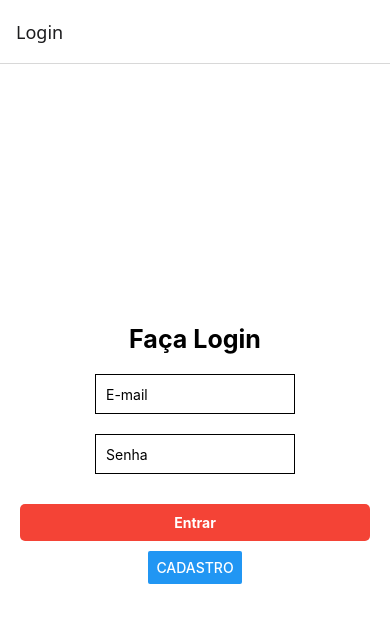
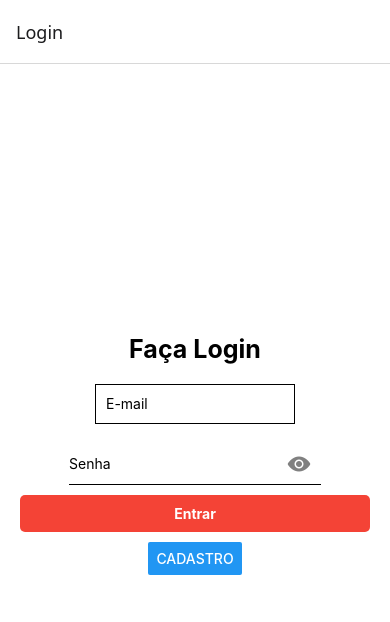
Before and after one commit to clarapereiraa/meuApp, a React Native app: screen /Login in a window 390 px wide. Shown: the top 622 px of the page. Built offline with nearby package versions, Linux system fonts and the light colour scheme.

Commit message:
adicionando icones 24-03

```diff
--- a/src/screens/LoginScreen.js
+++ b/src/screens/LoginScreen.js
@@ -9,11 +9,13 @@ import {
   Button,
 } from "react-native";
 import api from "../axios/axios";
+import {Ionicons} from "@expo/vector-icons"
 
 export default function Login({ navigation }) {
   const [user, setUser] = useState({
     email: "",
     password: "",
+    showPassword: false
   });
 
   async function handleLogin() {
@@ -40,14 +42,21 @@ export default function Login({ navigation }) {
         }}
         style={styles.input}
       />
+      <View style={styles.passwordContainer}>
       <TextInput
+      style={styles.passwordInput}
         placeholder="Senha"
         value={user.password}
+        secureTextEntry={user.showPassword}
         onChangeText={(value) => {
           setUser({ ...user, password: value });
         }}
-        style={styles.input}
+
       />
+      <TouchableOpacity onPress={()=> setUser({...user,showPassword: !user.showPassword})}>
+        <Ionicons name={user.showPassword?"eye-off":"eye"} size={24} color="gray" />
+      </TouchableOpacity>
+      </View>
       <TouchableOpacity onPress={handleLogin} style={styles.button}>
         <Text style={styles.buttonText}>Entrar</Text>
       </TouchableOpacity>
@@ -75,15 +84,15 @@ const styles = StyleSheet.create({
     paddingHorizontal: 10,
   },
   button: {
-    backgroundColor: "#F44336", // Cor vermelha para o botão
+    backgroundColor: "#F44336",
     padding: 10,
     borderRadius: 5,
     alignItems: "center",
-    width: "100%", // Ocupando 100% da largura disponível
-    marginVertical: 10, // Para espaçamento entre os botões
+    width: "100%",
+    marginVertical: 10,
   },
   buttonText: {
-    color: "white", // Cor do texto dentro do botão
+    color: "white",
     fontWeight: "bold",
   },
   title: {
@@ -91,4 +100,15 @@ const styles = StyleSheet.create({
     fontWeight: "bold",
     marginBottom: 20,
   },
+  passwordContainer:{
+    flexDirection:"row",
+    alignItems: "center",
+    width:"100",
+    borderBottomWidth:1,
+    paddingRight:10,
+  },
+  passwordInput:{
+    flex:1,
+    height:40,
+  }
 });
```
